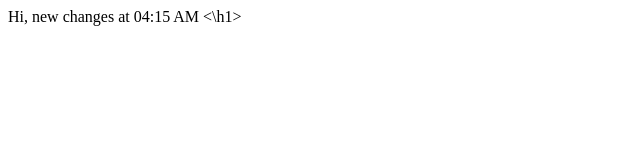
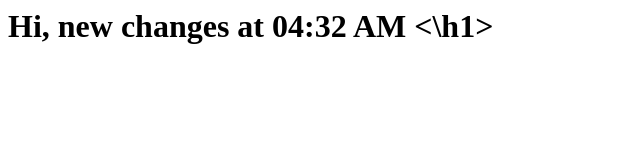
Before and after one commit to vjghoslya/ci-cd-pileline-tool, a plain HTML site: page index.html in a window 1280 px wide. Shown: the whole page, without its empty margins (0-640 px from the left). Drawn offline with Linux system fonts and the light colour scheme.

Commit message:
Add index.html change at 04:32 AM

```diff
--- a/index.html
+++ b/index.html
@@ -1 +1 @@
-<ht> Hi, new changes at 04:15 AM <\h1>
+<h1> Hi, new changes at 04:32 AM <\h1>
```
